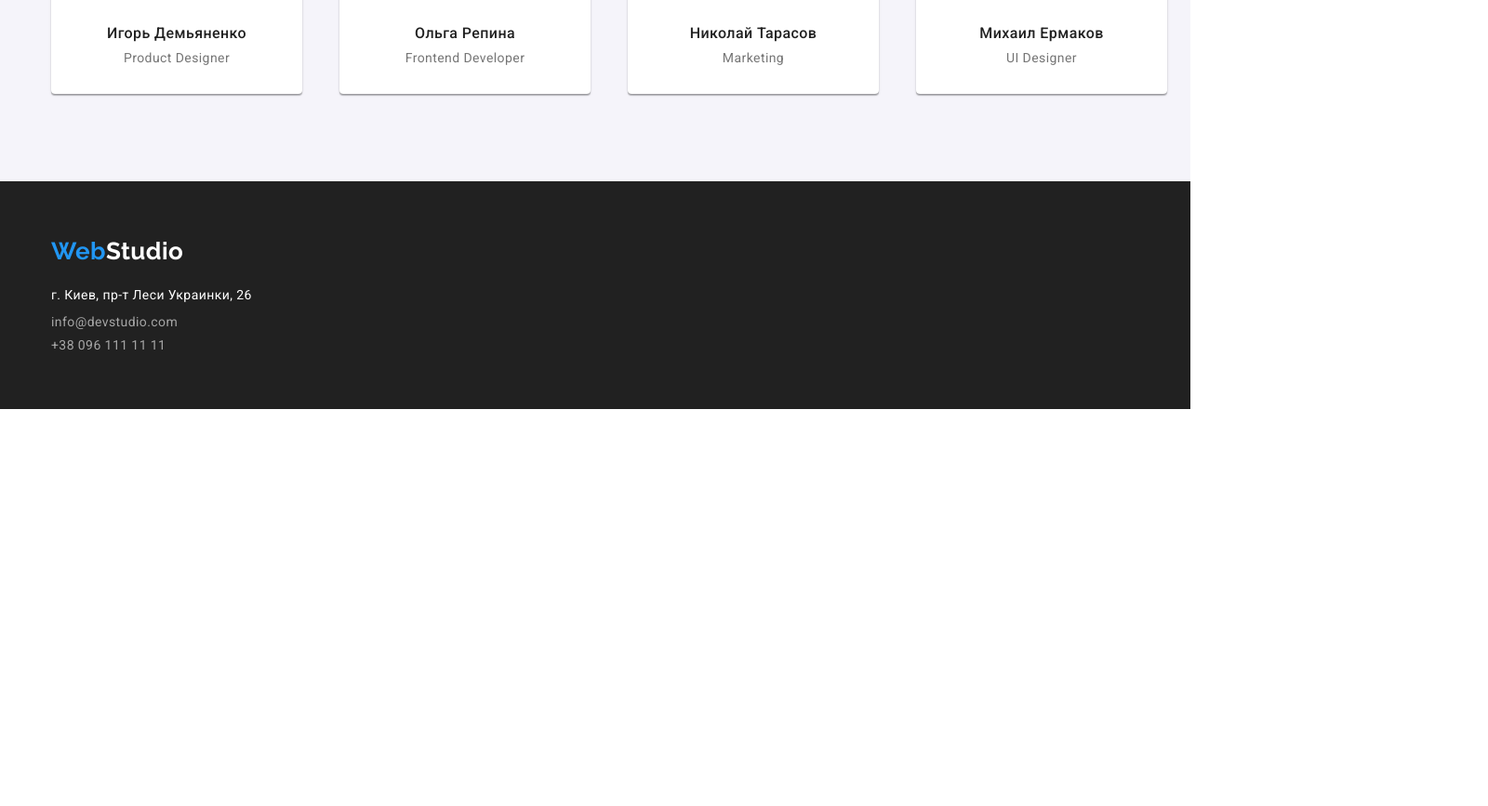
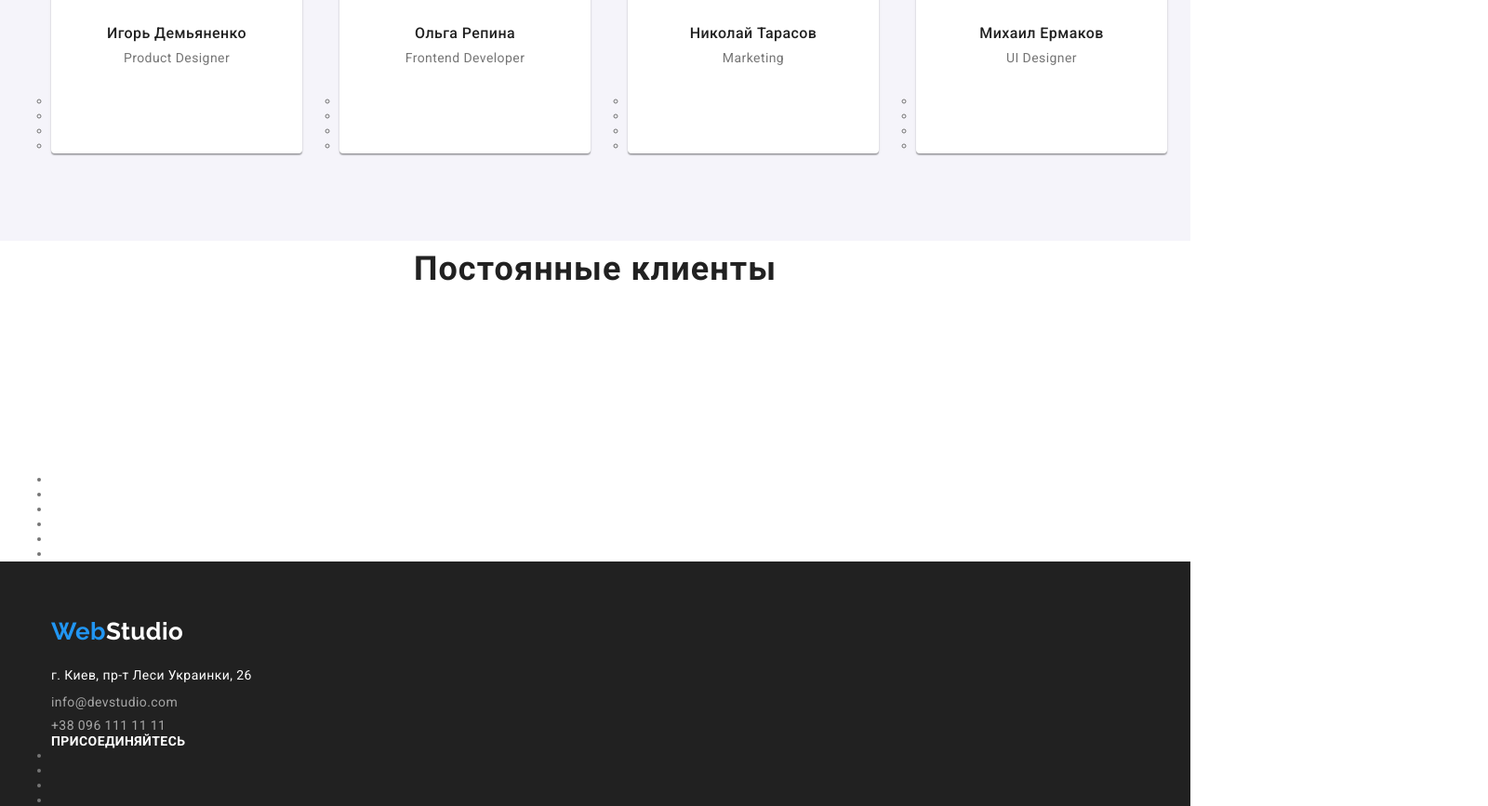
Before and after one commit to YuriyShevchyk/goit-markup-hw-04, a plain HTML site: page index.html in a window 1280 px wide. Shown: the part 1933-2800 px from the top of the page at 93% size, 1600 px wide, since content can reach past the window. Before the commit the page ends 2373 px from the top, so only its background shows below. Drawn offline with nearby package versions, Linux system fonts and the light colour scheme.

Commit message:
4hw/html-start

```diff
--- a/css/style.css
+++ b/css/style.css
@@ -151,7 +151,14 @@ body {
 }
 /* HERO */
 .hero {
-  background-color: var(--sec-text-color-);
+  /* background-color: var(--sec-text-color-); */
+  background-image: url(/img/hero-bgi/hero-img-sqw.jpg);
+  width: 1600px;
+  height: 600px;
+  margin: auto;
+
+  top: 80px;
+  background-color: rgba(47, 48, 58, 0.4);
 
   text-align: center;
   padding-top: 200px;
@@ -233,6 +240,9 @@ body {
 .about-list-item {
   margin-right: 30px;
   width: 270px;
+}
+
+.about-list-item::before {
 }
 .about-list-item:last-child {
   margin-right: 0;
@@ -333,6 +343,20 @@ body {
   padding: 0;
 }
 
+/* Join */
+
+.join-title {
+  font-family: 'Roboto';
+font-style: normal;
+font-weight: 700;
+font-size: 14px;
+line-height: 16px;
+letter-spacing: 0.03em;
+text-transform: uppercase;
+
+color: #FFFFFF;
+}
+
 /* PORTFOLIO */
 
 .filter-buttons {
--- a/index.html
+++ b/index.html
@@ -130,25 +130,64 @@
               <img src="./img/team/squoosh/team1.jpg" alt="Игорь Демьяненко" width="270" />
               <h3 class="team-title">Игорь Демьяненко</h3>
               <p class="team-text" lang="en">Product Designer</p>
+              <ul class="social-links">
+                <li class="social-link-item"></li>
+                <li class="social-link-item"></li>
+                <li class="social-link-item"></li>
+                <li class="social-link-item"></li>
+              </ul>
             </li>
             <li class="team-list-item">
               <img src="img/team/squoosh/team2.jpg" alt="Ольга Репина" width="270" />
               <h3 class="team-title">Ольга Репина</h3>
               <p class="team-text" lang="en">Frontend Developer</p>
+              <ul class="social-links">
+                <li class="social-link-item"></li>
+                <li class="social-link-item"></li>
+                <li class="social-link-item"></li>
+                <li class="social-link-item"></li>
+              </ul>
             </li>
             <li class="team-list-item">
               <img src="./img/team/squoosh/team3.jpg" alt="Николай Тарасов" width="270" />
               <h3 class="team-title">Николай Тарасов</h3>
               <p class="team-text" lang="en">Marketing</p>
+              <ul class="social-links">
+                <li class="social-link-item"></li>
+                <li class="social-link-item"></li>
+                <li class="social-link-item"></li>
+                <li class="social-link-item"></li>
+              </ul>
             </li>
             <li class="team-list-item">
               <img src="./img/team/squoosh/team4.jpg" alt="Михаил Ермаков" width="270" />
               <h3 class="team-title">Михаил Ермаков</h3>
               <p class="team-text" lang="en">UI Designer</p>
+              <ul class="social-links">
+                <li class="social-link-item"></li>
+                <li class="social-link-item"></li>
+                <li class="social-link-item"></li>
+                <li class="social-link-item"></li>
+              </ul>
             </li>
           </ul>
         </div>
       </section>
+      <section class="clients">
+        <div class="container">
+          <h2 class="title">Постоянные клиенты</h2>
+          <ul class="clients-list">
+            <li class="clients-item">
+              <svg></svg>
+            </li>
+            <li></li>
+            <li></li>
+            <li></li>
+            <li></li>
+            <li></li>
+          </ul>
+        </div>
+
     </main>
     <footer class="footer">
       <div class="container">
@@ -174,6 +213,13 @@
             </li>
           </ul>
         </address>
+        <h2 class="join-title">Присоединяйтесь</h2>
+        <ul class="footer-join-list">
+          <li class="join-item"><a href=""></a></li>
+          <li class="join-item"><a href=""></a></li>
+          <li class="join-item"><a href=""></a></li>
+          <li class="join-item"><a href=""></a></li>
+        </ul>
       </div>
     </footer>
   </body>
```
